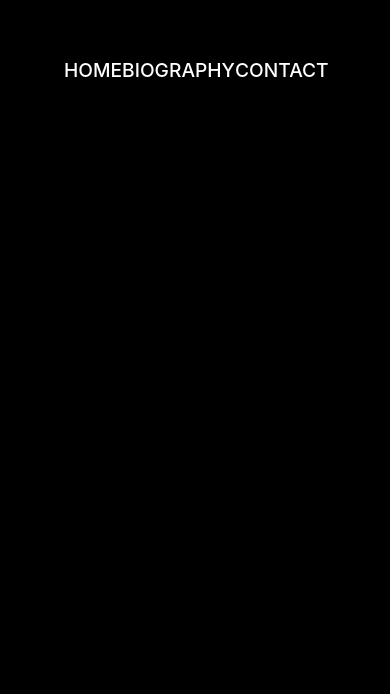
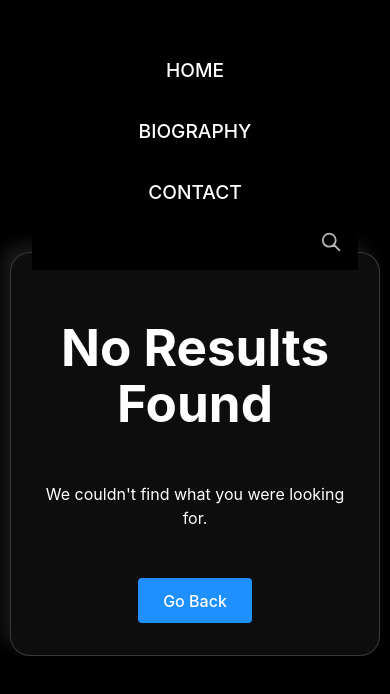
Before and after one commit to maeriyn/Medora-Profiles, a React (Vite) app in the folder frontendMedora/: page /search in a window 390 px wide. Shown: the top 694 px of the page. Built offline with nearby package versions, Linux system fonts and the light colour scheme.

Commit message:
added accent color

```diff
--- a/frontendMedora/src/App.css
+++ b/frontendMedora/src/App.css
@@ -16,7 +16,6 @@
 body {
   background-color: var(--color-bg);
   color: var(--color-text);
-  filter: grayscale(100%);
 }
 
 #root {
--- a/frontendMedora/src/App.tsx
+++ b/frontendMedora/src/App.tsx
@@ -4,6 +4,7 @@ import Menu from './components/Menu'
 import Home from './components/Home'
 import Biography from './components/Biography'
 import Contact from './components/Contact'
+import NoResults from './components/NoResults'
 import './App.css'
 
 function App() {
@@ -16,6 +17,7 @@ function App() {
             <Route path="/" element={<Home />} />
             <Route path="/biography" element={<Biography />} />
             <Route path="/contact" element={<Contact />} />
+            <Route path="/search" element={<NoResults />} />
           </Routes>
         </AnimatePresence>
       </div>
--- a/frontendMedora/src/components/Biography.css
+++ b/frontendMedora/src/components/Biography.css
@@ -14,6 +14,10 @@
 .bio-text {
   font-size: 1.2rem;
   line-height: 1.6;
-  color: #EAE0C8;
+  color: #FFFFFF;  /* Changed from #EAE0C8 to white */
   text-align: justify;
 }
+
+.biography .title {
+  color: #FFFFFF;
+}
--- a/frontendMedora/src/components/Contact.css
+++ b/frontendMedora/src/components/Contact.css
@@ -14,12 +14,12 @@
 .contact-text {
   font-size: 1.2rem;
   line-height: 1.6;
-  color: #EAE0C8;
+  color: #FFFFFF;  /* Changed from #EAE0C8 to white */
   margin-bottom: 2rem;
 }
 
 .contact-info {
-  color: #EAE0C8;
+  color: #FFFFFF;  /* Changed from #EAE0C8 to white */
   font-size: 1.1rem;
   line-height: 1.5;
 }
@@ -27,3 +27,7 @@
 .contact-info p {
   margin: 0.5rem 0;
 }
+
+.contact .title {
+  color: #FFFFFF;
+}
--- a/frontendMedora/src/components/Home.css
+++ b/frontendMedora/src/components/Home.css
@@ -61,7 +61,7 @@
 
 .subtitle {
   font-size: 1.5rem;
-  color: #808080;
+  color: #FFFFFF;
   margin-top: 2rem;
 }
 
@@ -75,6 +75,7 @@
   overflow: hidden;
   padding: 4rem 2rem;
   background: rgba(0, 0, 0, 0.8);
+  perspective: 1000px; /* Added perspective for enhanced parallax */
 }
 
 .section-content {
@@ -107,13 +108,15 @@
   width: 100%;
   height: 100%;
   object-fit: cover;
-  filter: brightness(0.6) grayscale(100%); /* Add grayscale filter */
+  filter: brightness(0.6) drop-shadow(0 0 10px #1E90FF33);
   opacity: 0.5;
   will-change: transform;
+  transition: transform 0.1s linear; /* Smoother parallax transition */
+  transform-style: preserve-3d; /* Enhanced 3D effect */
 }
 
 .section-image.color {
-  filter: brightness(0.6); /* Remove grayscale for color images */
+  filter: brightness(0.6) drop-shadow(0 0 15px #1E90FF40);
 }
 
 .parallax {
--- a/frontendMedora/src/components/Home.tsx
+++ b/frontendMedora/src/components/Home.tsx
@@ -7,25 +7,25 @@ const sections = [
     title: 'Healthcare Documents',
     description: 'Generate comprehensive medical records, including patient histories, diagnoses, treatments, and lab results that maintain statistical accuracy while ensuring complete privacy.',
     image: '/images/healthcare.jpg',
-    parallaxRange: [-50, 50] // Controls parallax intensity
+    parallaxRange: [-150, 150] // Increased from [-50, 50]
   },
   {
     title: 'Financial Documents',
     description: 'Create realistic financial profiles including tax returns, bank statements, and investment portfolios that reflect real-world economic patterns and regulations.',
     image: '/images/financial.jpg',
-    parallaxRange: [-30, 30]
+    parallaxRange: [-100, 100] // Increased from [-30, 30]
   },
   {
     title: 'Educational Documents',
     description: 'Produce academic records, transcripts, and educational assessments that mirror actual educational institutions while preserving anonymity.',
     image: '/images/education.jpg',
-    parallaxRange: [-40, 40]
+    parallaxRange: [-120, 120] // Increased from [-40, 40]
   },
   {
     title: 'Legal Documents',
     description: 'Generate legal documentation including contracts, court records, and regulatory filings that maintain legal validity while protecting sensitive information.',
     image: '/images/legal.jpg',
-    parallaxRange: [-20, 20]
+    parallaxRange: [-80, 80] // Increased from [-20, 20]
   }
 ]
 
@@ -101,7 +101,9 @@ export default function Home() {
             <div className="cycling-text" ref={cyclingTextRef}>
               <span
                 className="cycling-word"
-                ref={el => (wordRefs.current[currentWord] = el)}
+                ref={el => {
+                  wordRefs.current[currentWord] = el;
+                }}
                 key={cyclingWords[currentWord]}
               >
                 {cyclingWords[currentWord]}
--- a/frontendMedora/src/components/Menu.css
+++ b/frontendMedora/src/components/Menu.css
@@ -31,7 +31,8 @@
   height: 2px;
   bottom: 0;
   left: 0;
-  background-color: #FFFFFF;
+  background-color: #1E90FF;
+  box-shadow: 0 0 8px #1E90FF;
   transform: scaleX(0);
   transform-origin: bottom right;
   transition: transform 0.3s ease;
@@ -41,3 +42,60 @@
   transform: scaleX(1);
   transform-origin: bottom left;
 }
+
+.search-container {
+  position: relative;
+  display: flex;
+  align-items: center;
+}
+
+.search-input {
+  padding: 0.5rem 2.5rem 0.5rem 1rem;
+  border: none;
+  border-radius: 20px;
+  background: rgba(255, 255, 255, 0.1);
+  color: #FFFFFF;
+  font-size: 1rem;
+  width: 0;
+  padding: 0;
+  opacity: 0;
+  transition: all 0.3s ease;
+}
+
+.search-input.expanded {
+  width: 200px;
+  padding: 0.5rem 2.5rem 0.5rem 1rem;
+  opacity: 1;
+}
+
+.search-icon {
+  position: relative;
+  width: 24px;
+  height: 24px;
+  color: #FFFFFF;
+  opacity: 0.7;
+  cursor: pointer;
+  transition: opacity 0.3s;
+}
+
+.search-icon:hover {
+  opacity: 1;
+}
+
+@media (max-width: 768px) {
+  .menu-content {
+    flex-direction: column;
+    align-items: center;
+    gap: 1rem;
+    padding: 1rem;
+  }
+
+  .search-container {
+    width: 100%;
+    max-width: 300px;
+  }
+
+  .search-input {
+    width: 100%;
+  }
+}
--- a/frontendMedora/src/components/Menu.tsx
+++ b/frontendMedora/src/components/Menu.tsx
@@ -1,13 +1,124 @@
-import { Link } from 'react-router-dom'
+import { Link, useNavigate } from 'react-router-dom'
+import { useState } from 'react'
 import './Menu.css'
 
+// Define page routes and their searchable keywords
+const pageRoutes = [
+  {
+    path: '/',
+    keywords: ['home', 'generate', 'documents', 'synthetic', 'data', 'communities']
+  },
+  {
+    path: '/biography',
+    keywords: ['biography', 'team', 'about', 'experts', 'company']
+  },
+  {
+    path: '/contact',
+    keywords: ['contact', 'email', 'location', 'reach', 'info']
+  }
+]
+
+// Calculate string similarity using Levenshtein distance
+const calculateSimilarity = (str1: string, str2: string): number => {
+  str1 = str1.toLowerCase();
+  str2 = str2.toLowerCase();
+  const len1 = str1.length;
+  const len2 = str2.length;
+  const matrix = Array(len1 + 1).fill(null).map(() => Array(len2 + 1).fill(null));
+
+  for (let i = 0; i <= len1; i++) matrix[i][0] = i;
+  for (let j = 0; j <= len2; j++) matrix[0][j] = j;
+
+  for (let i = 1; i <= len1; i++) {
+    for (let j = 1; j <= len2; j++) {
+      const cost = str1[i - 1] === str2[j - 1] ? 0 : 1;
+      matrix[i][j] = Math.min(
+        matrix[i - 1][j] + 1,
+        matrix[i][j - 1] + 1,
+        matrix[i - 1][j - 1] + cost
+      );
+    }
+  }
+
+  return 1 - matrix[len1][len2] / Math.max(len1, len2);
+}
+
 export default function Menu() {
+  const navigate = useNavigate();
+  const [searchQuery, setSearchQuery] = useState('');
+  const [isExpanded, setIsExpanded] = useState(false);
+
+  // Find best matching page based on search query
+  const findBestMatch = (query: string) => {
+    if (!query.trim()) return '/';
+
+    let bestMatch = { path: '/search', similarity: 0 };
+
+    pageRoutes.forEach(route => {
+      route.keywords.forEach(keyword => {
+        const similarity = calculateSimilarity(query, keyword);
+        if (similarity > bestMatch.similarity) {
+          bestMatch = { path: route.path, similarity: similarity };
+        }
+      });
+    });
+
+    return bestMatch.similarity > 0.3 ? bestMatch.path : '/search';
+  };
+
+  const handleSubmit = (e: React.FormEvent) => {
+    e.preventDefault();
+    if (!searchQuery.trim()) return;
+
+    // Find and navigate to best matching page
+    const bestMatchPath = findBestMatch(searchQuery);
+    navigate(bestMatchPath);
+    setSearchQuery('');
+    setIsExpanded(false);
+  };
+
+  const toggleSearch = () => {
+    setIsExpanded(!isExpanded);
+    if (!isExpanded) {
+      // Focus the input when expanding
+      setTimeout(() => {
+        document.querySelector('.search-input')?.focus();
+      }, 100);
+    }
+  };
+
   return (
     <nav className="menu">
       <div className="menu-content">
         <Link to="/">HOME</Link>
         <Link to="/biography">BIOGRAPHY</Link>
         <Link to="/contact">CONTACT</Link>
+        <form className="search-container" onSubmit={handleSubmit}>
+          <input
+            type="text"
+            placeholder="Search..."
+            className={`search-input ${isExpanded ? 'expanded' : ''}`}
+            value={searchQuery}
+            onChange={(e) => setSearchQuery(e.target.value)}
+            onBlur={() => {
+              if (!searchQuery) setIsExpanded(false);
+            }}
+          />
+          <svg
+            className="search-icon"
+            viewBox="0 0 24 24"
+            fill="none"
+            stroke="currentColor"
+            onClick={toggleSearch}
+          >
+            <path
+              strokeLinecap="round"
+              strokeLinejoin="round"
+              strokeWidth={2}
+              d="M21 21l-6-6m2-5a7 7 0 11-14 0 7 7 0 0114 0z"
+            />
+          </svg>
+        </form>
       </div>
     </nav>
   )
--- /dev/null
+++ b/frontendMedora/src/components/NoResults.css
@@ -0,0 +1,22 @@
+.no-results {
+  display: flex;
+  align-items: center;
+  justify-content: center;
+  min-height: 100vh;
+  padding: 2rem;
+}
+
+.no-results button {
+  margin-top: 2rem;
+  padding: 0.8rem 1.6rem;
+  background: #1E90FF;
+  color: white;
+  border: none;
+  border-radius: 4px;
+  cursor: pointer;
+  transition: background 0.3s ease;
+}
+
+.no-results button:hover {
+  background: #1873CC;
+}
--- /dev/null
+++ b/frontendMedora/src/components/NoResults.tsx
@@ -0,0 +1,16 @@
+import { useNavigate } from 'react-router-dom'
+import './NoResults.css'
+
+export default function NoResults() {
+  const navigate = useNavigate();
+
+  return (
+    <div className="no-results">
+      <div className="content-wrapper">
+        <h1>No Results Found</h1>
+        <p>We couldn't find what you were looking for.</p>
+        <button onClick={() => navigate(-1)}>Go Back</button>
+      </div>
+    </div>
+  )
+}
```
